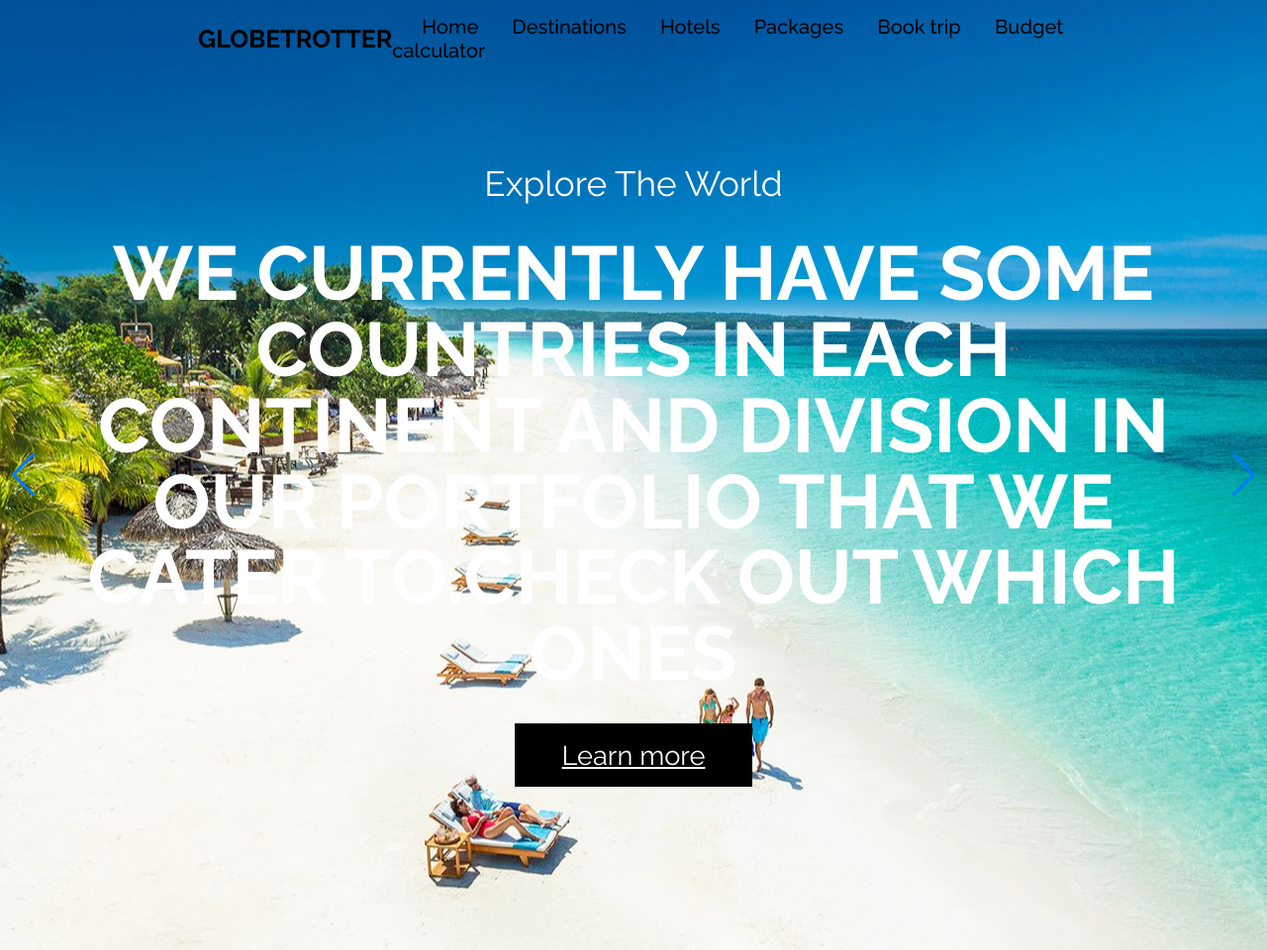
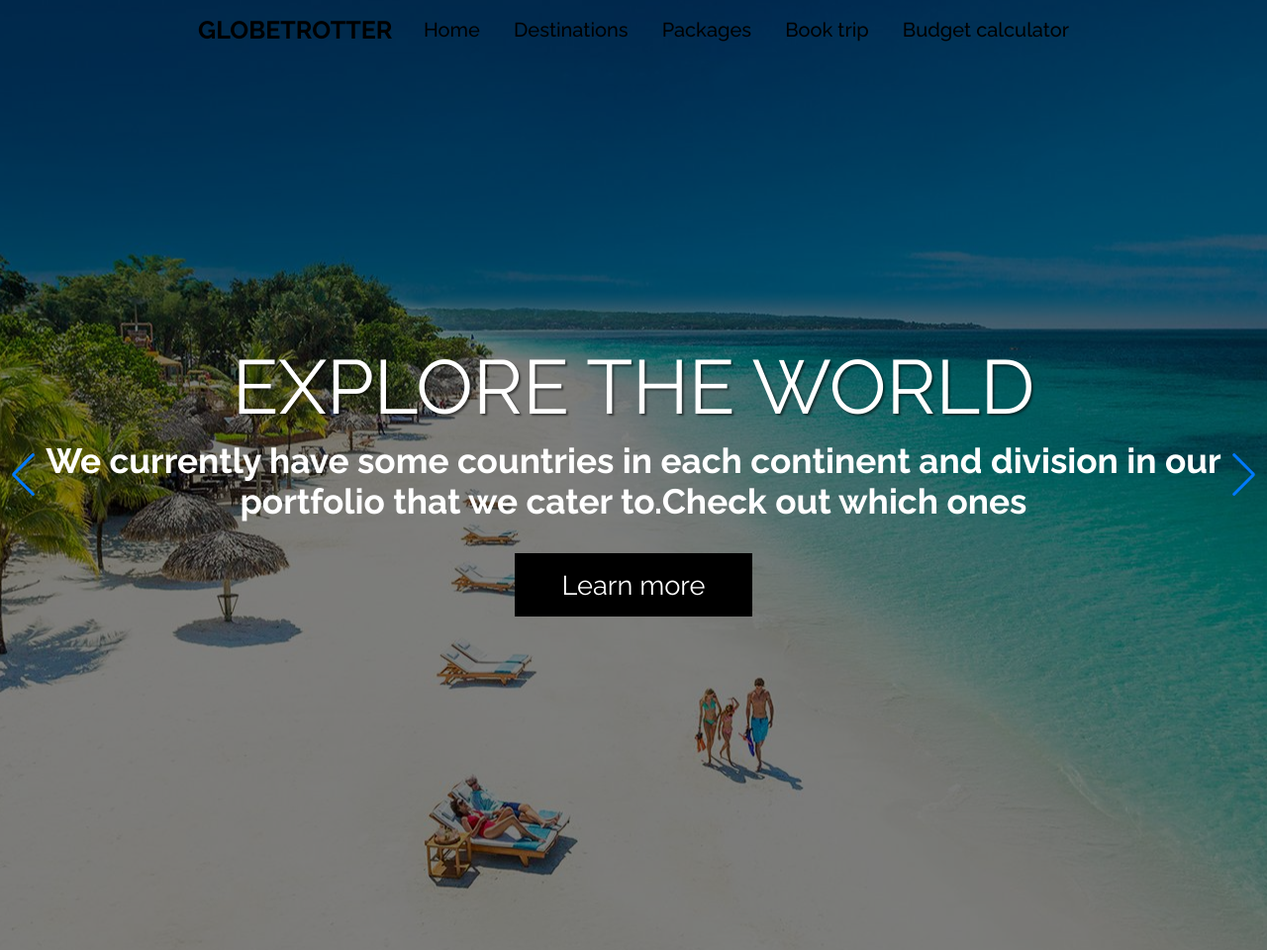
Before and after one commit to adwoaelegba/GlobeTrotter, a PHP site: page /view/home.php in a window 1280 px wide. Shown: the whole page at 99% size. Run offline with PHP 8.4, Linux system fonts and the light colour scheme; some libraries are stand-ins or nearby versions; grey boxes are pictures that could not be loaded.

Commit message:
final home page

```diff
--- a/css/home.css
+++ b/css/home.css
@@ -5,6 +5,7 @@
     padding: 0;
     box-sizing: border-box;
     font-family: 'Raleway', sans-serif;
+    text-decoration: none;
 }
 
 header{
@@ -75,29 +76,46 @@ width: 100%;
     background: cover !important;
     background-position: center !important ;
     min-height: 60rem;
+    position: relative;
+
+}
+
+.home .swiper-slide::before{
+    content: " ";
+    position: absolute;
+    top: 0;
+    left: 0;
+    width: 100%;
+    height: 100%;
+    background-color: rgba(0, 0, 0, 0.5);
 
 }
 
 .home .swiper-slide .content{
+    position: relative;
     width: 85rem;
+    z-index: 1;
 
 }
 
 .home .swiper-slide .content span{
     display: block;
-    font-size: 2.2rem;
-    color: white;
-    padding-bottom: 1rem;
-
-}
-
-.home .swiper-slide .content h3{
     font-size: 6vw;
     color: white;
     text-transform: uppercase;
     line-height: 1;
     text-shadow: 1rem;
     padding: 1rem 0;
+    text-shadow: 2px 2px 2px rgba(0, 0, 0, 0.5);
+
+
+
+}
+
+.home .swiper-slide .content h3{
+    font-size: 2.2rem;
+    color: white;
+    padding-bottom: 1rem;
 }
 
 .btn{
@@ -115,3 +133,35 @@ width: 100%;
 .btn:hover{
     background: #4C66E4;
 }
+
+
+/*Responsiveness*/
+@media (max-width:1200px){
+    section{
+        padding: 3rem 5%;
+    }
+}
+
+@media (max-width:991px){
+    section{
+        padding: 3rem 2rem;
+    }
+
+    .home .swiper-slide .content h3{
+        font-size: 10vw;
+    }
+}
+
+@media(max-width:768px){
+    header .nav{
+        position: absolute;
+        top: 99%; left: 0; right: 0;
+        padding: 2rem;
+    }
+}
+
+@media(max-width:450px){
+html{
+    font-size: 50%;
+}
+}
--- a/view/home.php
+++ b/view/home.php
@@ -19,7 +19,6 @@
             <div class="nav-items">
                 <a href="../view/home.php">Home</a>
                 <a href="../view/destination.php">Destinations</a>
-                <a href="../view/hotels.php">Hotels</a>
                 <a href="../view/package.php">Packages</a>
                 <a href="../view/book.php">Book trip</a>
                 <a href="../view/budget.php">Budget calculator</a>
```
